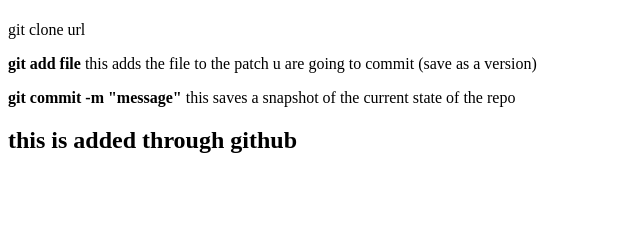
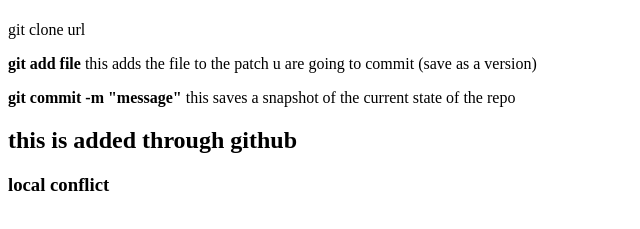
Before and after one commit to Mahmoud17/lecture0, a plain HTML site: page index.html in a window 1280 px wide. Shown: the part 59-288 px from the top of the page, without its empty margins (0-640 px from the left). Drawn offline with Linux system fonts and the light colour scheme.

Commit message:
testing conflict

```diff
--- a/index.html
+++ b/index.html
@@ -10,6 +10,6 @@
         <p><strong>git add file</strong> this adds the file to the patch u are going to commit (save as a version)</p>
         <p><strong>git commit -m "message"</strong> this saves a snapshot of the current state of the repo</p>
         <h2> this is added through github</h2>
-
+        <h3>local conflict</h3>
     </body>
 </html>
```
